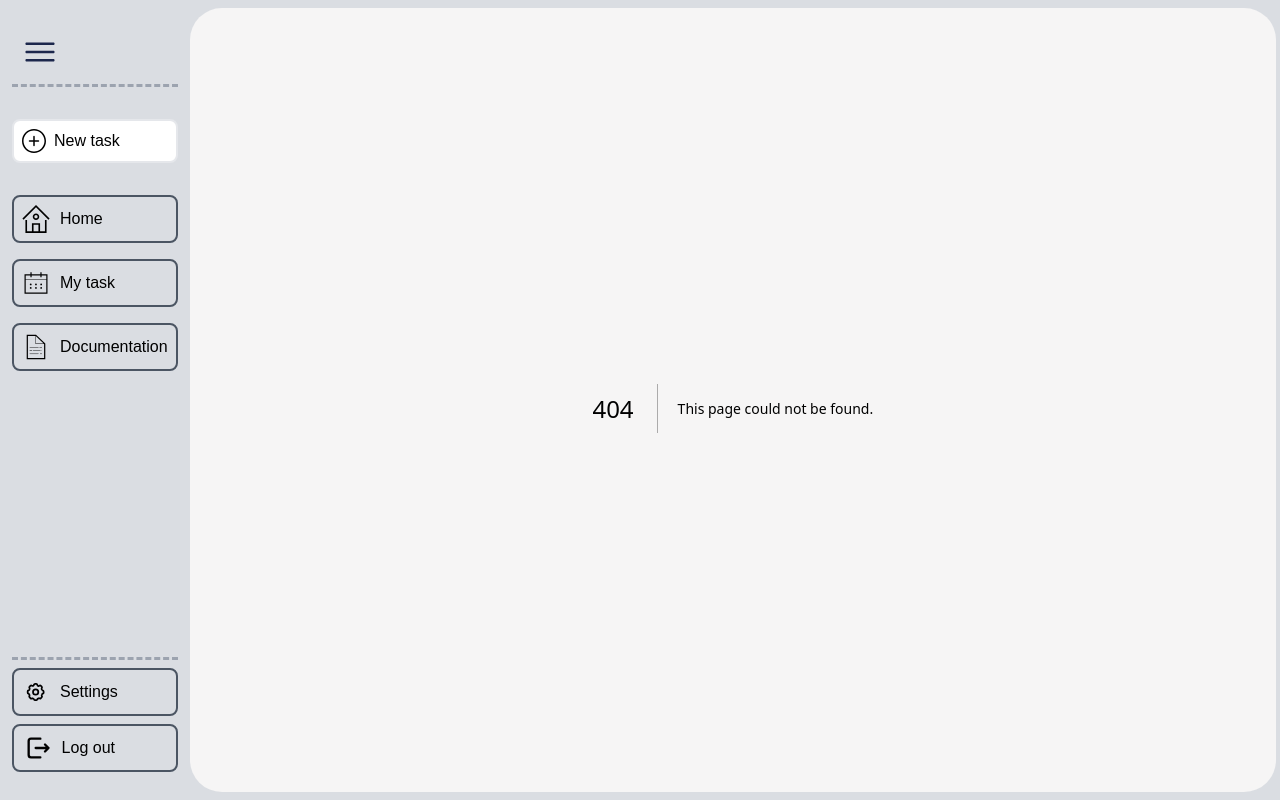
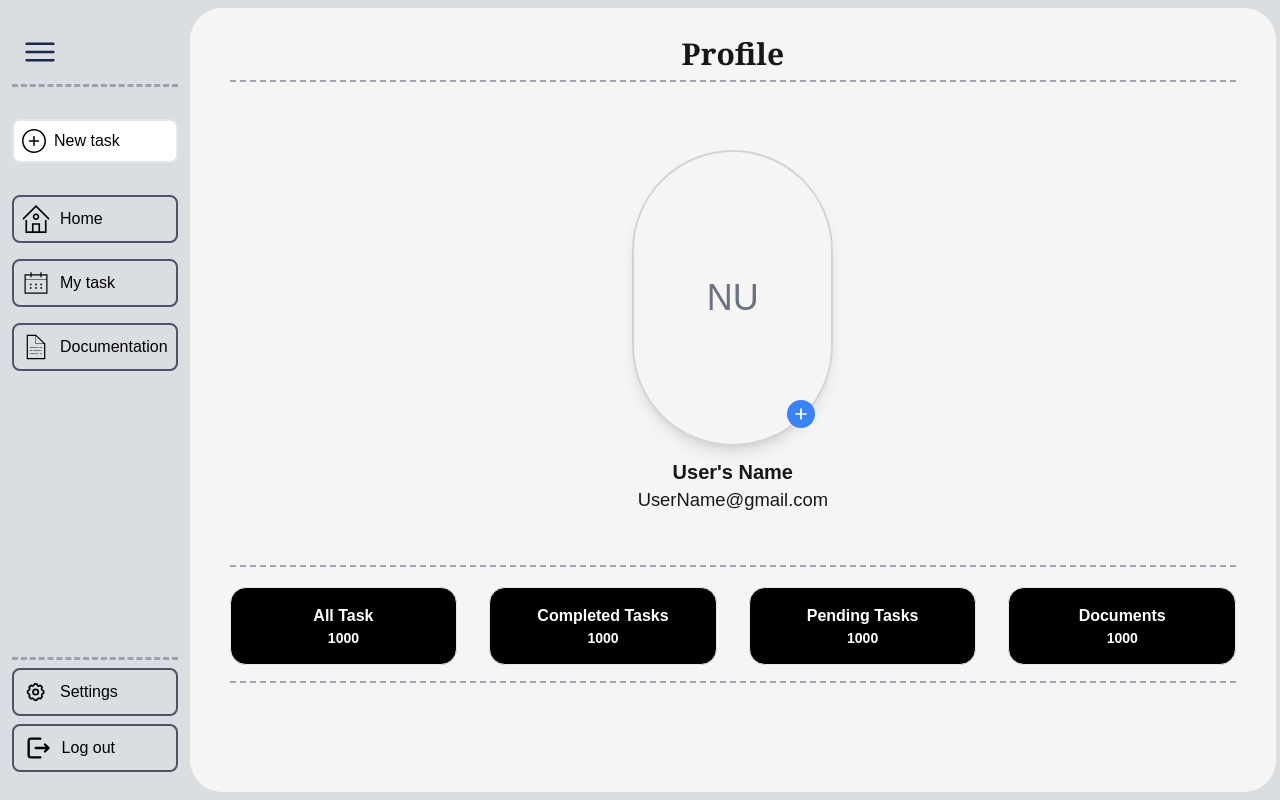
Before and after one commit to ossydimma/Taskhub, a Next.js app: page /profile in a window 1280 px wide. Before the commit this address had no page. Built offline with nearby package versions, Linux system fonts and the light colour scheme.

Commit message:
added profile page

```diff
--- a/Interfaces.ts
+++ b/Interfaces.ts
@@ -1,4 +1,10 @@
 
+export interface User {
+    // id : string;
+    userName : string;
+    email : string;
+    imageSrc : string;
+}
 export interface NavBarToolTips {
     createTask : boolean;
     home : boolean;
--- a/src/app/components/header.tsx
+++ b/src/app/components/header.tsx
@@ -1,6 +1,7 @@
 "use client"
 
 import { useEffect, useState } from "react";
+import Link from "next/link";
 import moment from "moment";
 
 export default function header() {
@@ -117,8 +118,11 @@ export default function header() {
           </g>
         </svg>
       </div>
+
       <div className=" flex items-center gap-1.5 md:gap-3">
-        <div className="p-2 rounded-full border-2 border-black cursor-pointer">
+
+        {/* Profile */}
+        <Link href={"/profile"} className="p-2 rounded-full border-2 border-black cursor-pointer">
             <svg className=" w-3" viewBox="0 0 24 24" fill="none" xmlns="http://www.w3.org/2000/svg">
                 <g id="SVGRepo_bgCarrier" strokeWidth="0"></g>
                 <g id="SVGRepo_tracerCarrier" strokeLinecap="round" strokeLinejoin="round"></g>
@@ -129,7 +133,7 @@ export default function header() {
                     </path>
                 </g>
             </svg>
-        </div>
+        </Link>
         {
             showDate && (
                 <div className=" flex items-center justify-center gap-1 stroke-black  border-l-2 border-l-black pl-1.5 md:pl-3 ">
--- /dev/null
+++ b/src/app/profile/page.tsx
@@ -0,0 +1,96 @@
+"use client"
+import Image from "next/image";
+import Link from "next/link";
+import { useState } from "react";
+import { User } from "../../../Interfaces";
+
+export default function page() {
+    const [users, setUsers] = useState<User>({
+        userName: "User's Name",
+        email: "UserName@gmail.com",
+        imageSrc: "",
+    })
+    // const [imageSrc, setImageSrc] = useState<string>("");
+  return (
+    <div className="px-10 pt-7 pb-20 md:pb-0 w-full h-auto md:h-full flex flex-col gap-3 items-center">
+        <h1 className=" w-full text-center font-serif text-3xl font-bold border-b-2 border-gray-400 border-dashed pb-2 mb-4 md:mb-14">Profile</h1>
+
+        <div className="relative in-w-[20%] w-[60%] xxs:w-[42%] xs:w-[30%] sm:w-[36%] md:w-[28%] lmd:w-[25%] xl:w-[20%]  h-[25vh] sm:h-[33vh] md:h-[37vh] border-2 border-gray-300 rounded-full shadow-lg">
+
+            {users.imageSrc ? (
+                <Image src={users.imageSrc} alt="User's image" width={100} height={100} className="rounded-full w-full h-full object-cover" />
+            ) : (
+                <div className="w-full h-full flex items-center justify-center text-4xl font text-gray-500">NU</div>
+            )}
+
+            { /* Placeholder for image upload functionality */}
+            <div>
+                <input type="file" accept="image/*" onChange={(e) => {
+                    if (e.target.files && e.target.files[0]) {
+                        const reader = new FileReader();
+                        reader.onload = (event) => {
+                            setUsers({...users, imageSrc : event.target?.result as string});
+                            console.log(event.target?.result as string);
+                        };
+                        reader.readAsDataURL(e.target.files[0]);
+                    }
+                    }} className="hidden" id="fileInput"
+                />
+
+                <label htmlFor="fileInput" className="absolute bottom-4 right-4 flex items-center justify-center cursor-pointer stroke-white">
+                    <svg
+                        className=" w-6 md:w-7 mx-auto bg-blue-500 rounded-full p-1"
+                        viewBox="0 0 24 24"
+                        fill="none"
+                        xmlns="http://www.w3.org/2000/svg"
+                    >
+                        <g id="SVGRepo_bgCarrier" strokeWidth="0"></g>
+                        <g
+                        id="SVGRepo_tracerCarrier"
+                        strokeLinecap="round"
+                        strokeLinejoin="round"
+                        ></g>
+                        <g id="SVGRepo_iconCarrier">
+                        <path
+                            d="M6 12H18M12 6V18"
+                            strokeWidth="2"
+                            strokeLinecap="round"
+                            strokeLinejoin="round"
+                        ></path>
+                        </g>
+                    </svg>
+                </label>
+            </div>
+
+
+        </div>
+
+        <div className="flex flex-col items-center pb-[3.2rem] border-b-2 border-gray-400 border-dashed w-full">
+            <h2 className="font-bold text-xl">{users.userName}</h2>
+            <h2 className="font-medium text-[1.15rem]">{users.email}</h2>
+        </div>
+
+        <section className=" flex flex-col gap-4 md:flex-row md:gap-8 w-full justify-between items-center pt-2 pb-4 border-b-2 border-gray-400 border-dashed">
+
+            <div className=" w-full md:w-[calc(1/4-1rem)] text-white text-center py-4 cursor-pointer bg-black rounded-2xl border">
+                <h2 className="font-extrabold text-[1rem]">All Task</h2>
+                <p className="text-sm font-bold  ">1000</p>
+            </div>
+            <div className=" w-full md:w-[calc(1/4-1rem)] text-white text-center py-4 cursor-pointer bg-black rounded-2xl border">
+                <h2 className="font-extrabold md:text=[0.85rem] lmd:text-[1rem]">Completed Tasks</h2>
+                <p className="text-sm font-bold ">1000</p>
+            </div>
+            <div className=" w-full md:w-[calc(1/4-1rem)] text-white text-center py-4 cursor-pointer bg-black rounded-2xl border">
+                <h2 className="font-extrabold md:text=[0.85rem] lmd:text-[1rem]">Pending Tasks</h2>
+                <p className="text-sm font-bold ">1000</p>
+            </div>
+            <Link href={"/documentation"} className=" w-full md:w-[calc(1/4-1rem)] text-white text-center py-4 cursor-pointer bg-black rounded-2xl border">
+                <h2 className="font-extrabold text-[1rem]">Documents</h2>
+                <p className="text-sm font-bold ">1000</p>
+            </Link>
+
+        </section>
+
+    </div>
+  )
+}
```
